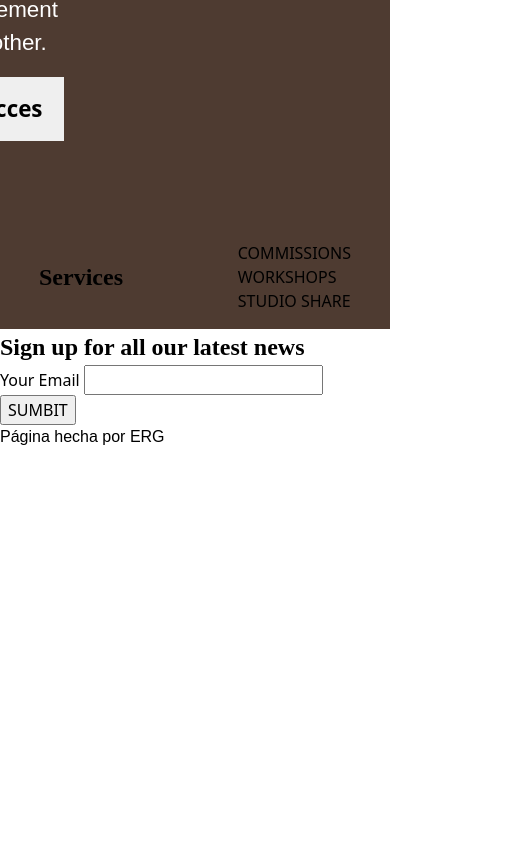
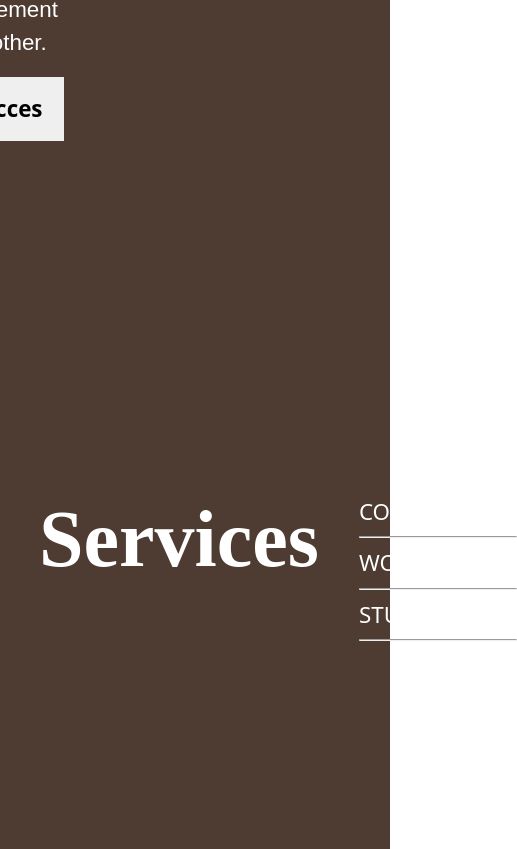
Before and after one commit to EmmanuelRendon01/Landing-page, a plain HTML site: page index.html in a window 390 px wide. Shown: the part 1355-2204 px from the top of the page, 517 px wide, since content can reach past the window. Before the commit the page ends 1804 px from the top, so only its background shows below. Drawn offline with Linux system fonts and the light colour scheme.

Commit message:
Landing page con css, falta responsive

```diff
--- a/index.html
+++ b/index.html
@@ -22,7 +22,7 @@
     </header>
 
     <main>
-        <section class="presentation">
+        <section class="presentation" id="presentation">
             <div class="p-info">
                 <h2>CERAMIX</h2>
                 <p>Creating natural shapes inspired by the natural world</p>
@@ -32,7 +32,7 @@
             </div>
         </section>
 
-        <section class="about">
+        <section class="about" id="about">
             <div class="about-info">
                 <h2>About</h2>
                 <p>Grounded in the earth we walk on, at Ceramix, we create timeless ceramics that blend seamslessly into any enviroment.
@@ -44,29 +44,30 @@
 
         </section>
 
-        <section class="services">
+        <section class="services" id="services">
             <div class="services-info">
                 <h2>Services</h2>
                 <ul>
                     <li>COMMISSIONS</li>
+                    <hr>
                     <li>WORKSHOPS</li>
+                    <hr>
                     <li>STUDIO SHARE</li>
+                    <hr>
                 </ul>
             </div>
         </section>
 
-        <section class="email-form">
+        <section class="email-form" id="email-form">
             <h2>Sign up for all our latest news</h2>
             <form action="">
-                <label for="email">Your Email</label>
-                <input type="email">
-                <button class="button-form">SUMBIT</button>
+                <input type="email" placeholder="Your email" class="form-value">
+                <button class="btn">SUMBIT</button>
             </form>
         </section>
     </main>
 
     <footer>
-        <p>Página hecha por ERG</p>
     </footer>
 </body>
 </html>
--- a/style.css
+++ b/style.css
@@ -10,6 +10,7 @@
     /* Fonts-Size */
 
     --title-size: 5rem;
+    --subtitle-size: 3rem;
     --text-size: 1.4rem;
 }
 
@@ -184,7 +185,6 @@ a{
     background-color: var(--primary-color);
 }
 
-
 /* ELEMENTS */
 
 .about-info{
@@ -200,22 +200,74 @@ a{
     width: 60vh;
 }
 
-
-
 /* SERVICES */
 
 /* BLOCK */
 
 .services{
-    padding-top: 10vh;
+    padding-top: 40vh;
     background-color: var(--primary-color);
     display: flex;
     justify-content: center;
+    padding-bottom: 40vh;
 }
 
 .services-info{
     width: 80%;
     display: flex;
     justify-content: space-between;
-    align-items: center;
+    color: var(--text-color);
 }
+
+
+/* ELEMENTS */
+
+.services-info ul{
+    width: 80vh;
+}
+
+.services-info li{
+    font-size: var(--text-size);
+}
+
+.services-info h2{
+    font-size: var(--title-size);
+}
+
+/* FORM */
+
+/* BLOCK */
+
+.email-form{
+    background-image: url(./Jarrón.jpeg);
+    width: 100%;
+    height: 80vh;
+    display: flex;
+    flex-direction: column;
+    justify-content: center;
+    padding-left: 20vh;
+    gap: 5vh;
+}
+
+.email-form h2{
+    color: var(--text-color);
+    font-size: var(--subtitle-size);
+}
+
+form{
+    width: 50%;
+    display: flex;
+    flex-direction: column;
+    gap: 3vh;
+}
+
+form input{
+    background-color: transparent;
+    border-color: white;
+}
+
+.form-value{
+    font-size: 1rem;
+    color: white;
+    font-weight: var(--bold);
+}
```
Also changed, not shown: Jarrón.jpeg (added).
